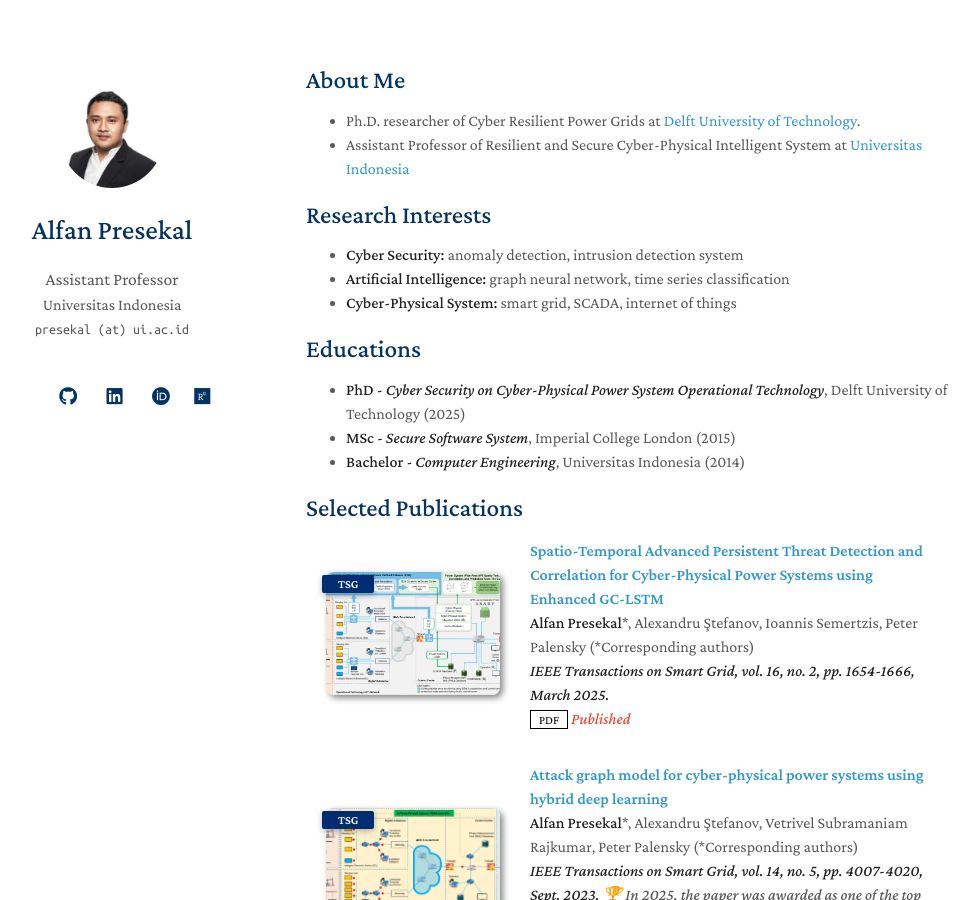
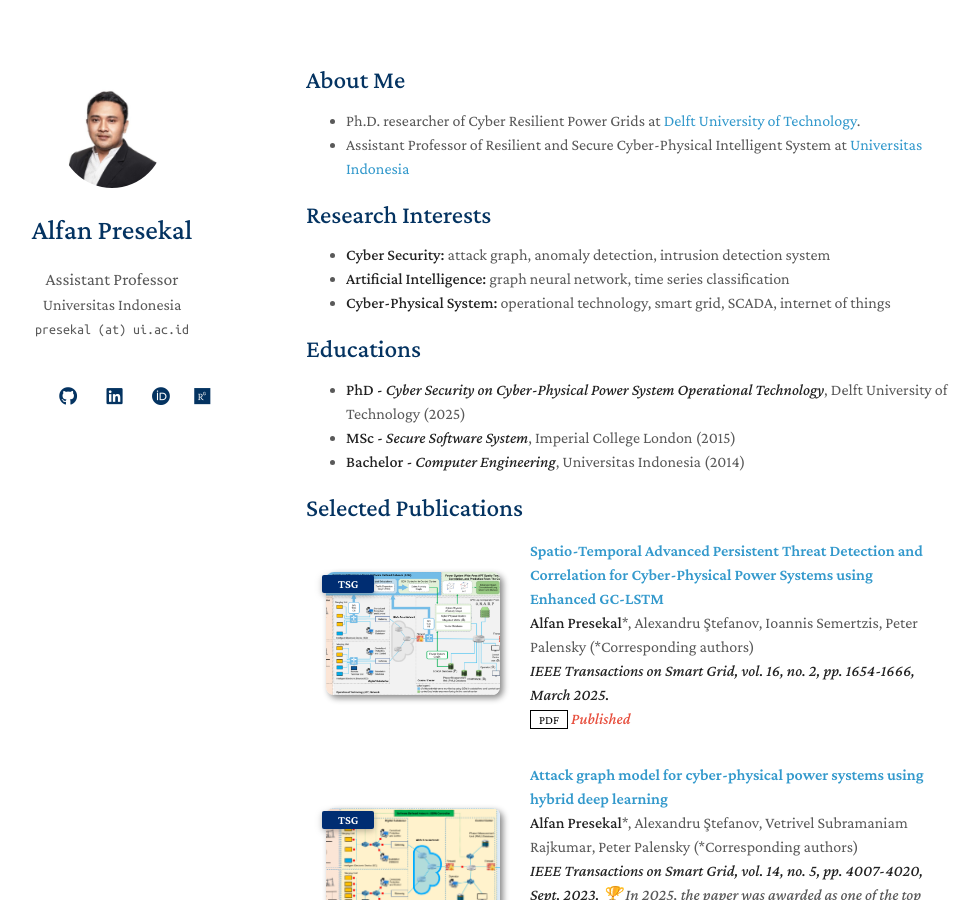
Before and after one commit to apresekal/apresekal.github.io, a Jekyll site: the page built from index.md, in a window 1280 px wide and 900 px high. Shown: the whole window, without its empty margins (164-1143 px from the left). Built offline with Jekyll 4.4.1, drawn with Linux system fonts in a browser that asks for light colours; nearby versions of some CDN libraries; a style sheet for code colours, icons or effects is not loaded; our own code applies the rules of GitHub Pages for plain Markdown files.

Commit message:
add data

```diff
--- a/index.md
+++ b/index.md
@@ -9,9 +9,9 @@
 
 ## Research Interests
 
-- **Cyber Security:** anomaly detection, intrusion detection system
+- **Cyber Security:** attack graph, anomaly detection, intrusion detection system
 - **Artificial Intelligence:** graph neural network, time series classification
-- **Cyber-Physical System:** smart grid, SCADA, internet of things
+- **Cyber-Physical System:** operational technology, smart grid, SCADA, internet of things
 
 ## Educations
 
```
